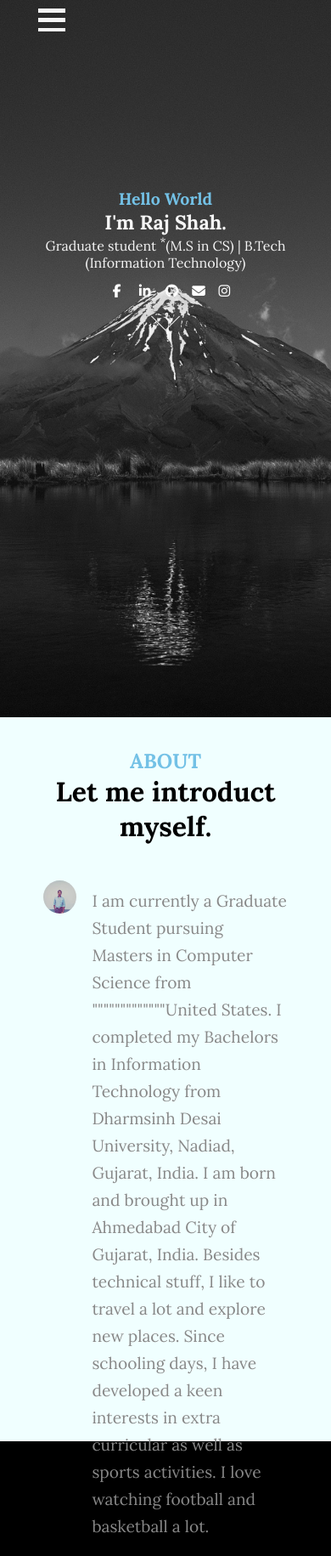
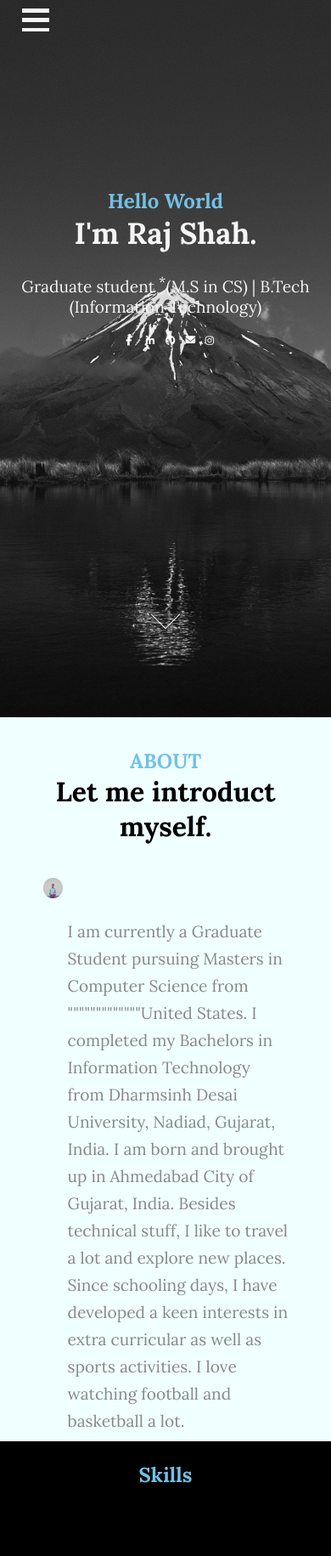
Before and after one commit to rajshah1/website, a plain HTML site: page index.html in a window 390 px wide. Shown: the whole page at 85% size. After the commit the page ends 1751 px from the top, so only its background shows below. Drawn offline with Linux system fonts and the light colour scheme.

Commit message:
added responsiveness first page

```diff
--- a/css/main.css
+++ b/css/main.css
@@ -1,13 +1,15 @@
 @import url('https://fonts.googleapis.com/css?family=Lora:400,700&display=swap');
 
-
+*{
+  scroll-behavior: smooth;
+}
 
 body {
     font-family: 'Lora', sans-serif;
     margin: 0;
     padding: 0;
     background-color: black;
-    scroll-behavior: smooth;
+
 
 }
 
@@ -62,26 +64,27 @@ ul{
     background-repeat:no-repeat;
     background-attachment: scroll;
     background-size: cover ;
-    padding: 1% 10%;
+    padding: 1% 5vw;
 }
 .menu-button{
     cursor: pointer;
 }
 
 .line{
-    width: 2rem;
+    width: 2em;
     height: 0.3em;
     background-color: whitesmoke;
     margin: 0.4em;
     position: relative;
-    display: block;
+
 }
 
 
 .close {
-    top:4%;
-    position: absolute;
-    left:12%;
+    margin-top:0;
+    margin-left: 2rem;
+    position: relative;
+
     display: none;
 }
   .close:before, .close:after {
@@ -103,7 +106,7 @@ ul{
 }
 #navlinks{
     width: 8em;
-    height: 4em;
+    height: 2em;
     top:2em;
     position: relative;
     display: none;
@@ -119,7 +122,6 @@ ul{
 
 #navlinks a{
     text-decoration: none;
-    position: relative;
     color: rgb(115, 193, 230);
 }
 #navlinks a:hover{
@@ -142,26 +144,28 @@ ul{
 
 
 .static-helloworld{
-    font-size: 5vw;
+    font-size: 150%;
     font-weight: bold;
     color:rgb(115, 193, 230);
     position: relative;
 }
 .static-name{
-    font-size: 6vw;
+    font-size: 9vw;
     font-weight: bold;
     position: relative;
+    display: inline-block;
 }
 .education_sum{
-    font-size: 100%;
+    font-size: 120%;
     position: relative;
-    margin-bottom: 10em;
+    display: block;
 }
 
 .socialMedia{
     position: relative;
     display: table;
-    font-size: 2vw;
+    top: 1em;
+    font-size: 1.5vw;
     margin: 0 auto;
 
 }
@@ -188,8 +192,8 @@ ul{
 
 
 .moreAboutMe a {
-    margin: 10%;
-    position: relative;
+    top: 60vh;
+    position: absolute;
     z-index: 2;
     display: inline-block;
     -webkit-transform: translate(0, -50%);
--- a/css/second.css
+++ b/css/second.css
@@ -4,7 +4,7 @@
     top:100%;
     position: absolute;
     background-color: azure;
-    height: 100%;
+    height: 100vh;
     width: auto;
     padding: 1% 13%;
 }
@@ -21,21 +21,24 @@
     text-align: center;
     font-size: 2rem;
     font-weight: bold;
+
 }
-.imageMine img{
-    width: 10%;
+.imageMine-intro{
+    display: flexbox;
+}
+.imageMine-intro img{
+    width: 8%;
     margin-top:3%;
     border-radius: 50%;
-    float: left;
-    position: absolute;
+    order: 1;
+    flex: 10%;
 }
-.deepIntro p{
+.imageMine-intro p{
     color: #888888;
     text-align: left;
     font-size: 1.2rem;
     line-height: 2rem;
+    margin-left: 10%;
+    order: 2;
+    flex: 90%;
 }
-.deepIntro{
-    margin-left: 20%;
-    float: right;
-}
--- a/index.html
+++ b/index.html
@@ -25,7 +25,7 @@
           <div class="close"></div>
         </div>
         <ul id="navlinks">
-          <li><a data-page="Home" href="#home">Home</a></li>
+          <li><a data-page="Home" href="#first-page">Home</a></li>
           <li><a data-page="About" href="#aboutMe">About</a></li>
           <li><a data-page="Resume" href="#resume">Resume</a></li>
           <li><a data-page="Hire" href="#hire">Hire</a></li>
@@ -88,13 +88,19 @@
       <div class="aboutHeader">
         <h4>ABOUT</h4>
         <h3>Let me introduct myself.</h3>
-        <div class="imageMine">
+        <div class="imageMine-intro">
           <img src="images/raj_shah.jpg" alt="MyImage">
+            <p>
+              I am currently a Graduate Student pursuing Masters in Computer Science from """""""""""""United States. I completed my Bachelors in Information Technology from Dharmsinh Desai University, Nadiad, Gujarat, India. I am born and brought up in Ahmedabad City of Gujarat, India. Besides technical stuff, I like to travel a lot and explore new places. Since schooling days, I have developed a keen interests in extra curricular as well as sports activities. I love watching football and basketball a lot.
+            </p>
         </div>
-        <div class="deepIntro">
+        <div class="skills">
+          <h4>Skills</h4>
           <p>
-              I am currently a Graduate Student pursuing Masters in Computer Science from """""""""""""United States. I completed my Bachelors in Information Technology from Dharmsinh Desai University, Nadiad, Gujarat, India. I am born and brought up in Ahmedabad City of Gujarat, India. Besides technical stuff, I like to travel a lot and explore new places. Since schooling days, I have developed a keen interests in extra curricular as well as sports activities. I love watching football and basketball a lot.
+
+
           </p>
+
         </div>
       </div>
     </section>
```
